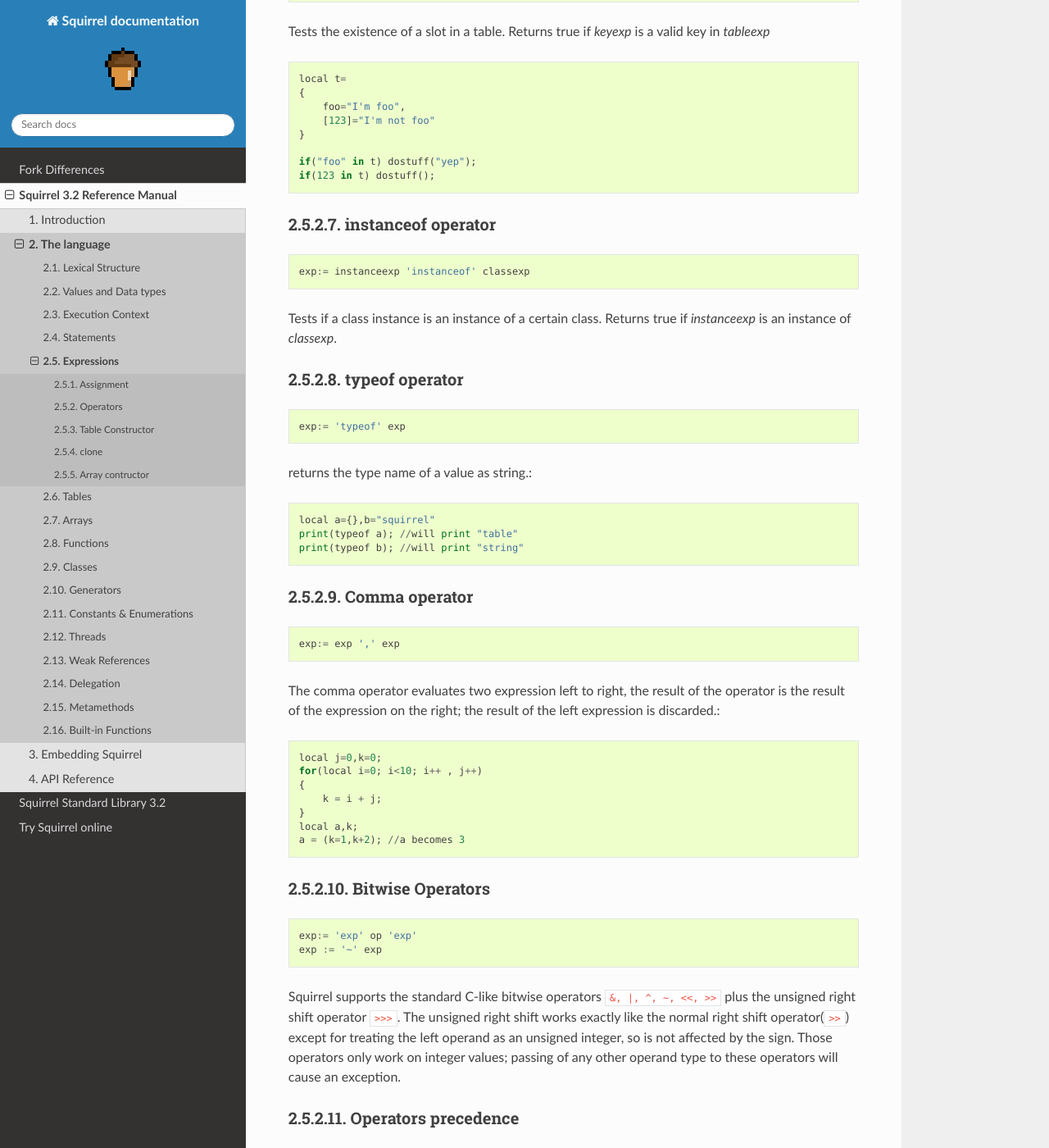
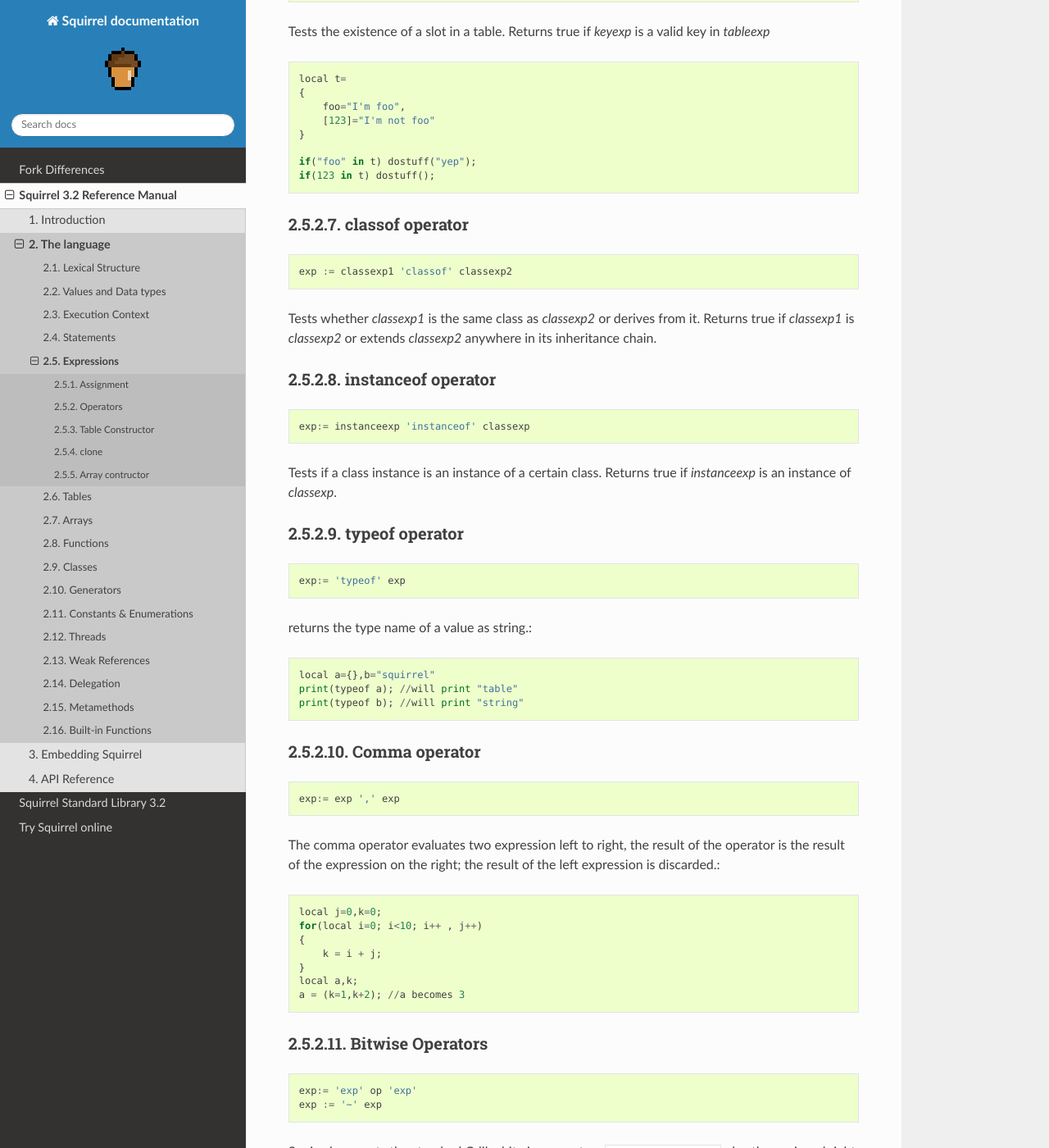
Before and after one commit to nesbox/squirrel, a Sphinx documentation site: the page built from doc/source/reference/language/expressions.rst, in a window 1280 px wide and 1400 px high, scrolled down 2153 px. Shown: the whole window at 82% size. Built offline with Sphinx 7.4.7 and the Read the Docs theme 3.1.0, drawn with Linux system fonts in a browser that asks for light colours.

Commit message:
Added `classof` operator

```diff
--- a/doc/source/differences/index.rst
+++ b/doc/source/differences/index.rst
@@ -19,7 +19,7 @@
 - **_get** metamethod will also affect **in** operator
 - **class instances** now support **foreach** iteration
 - **enum** will use previous integer value incremented by one to assign next value
-
+- **classof** new operator for checking if class extends another class, or is a given class
 ==================
 New functionality
 ==================
--- a/doc/source/reference/language/expressions.rst
+++ b/doc/source/reference/language/expressions.rst
@@ -157,6 +157,20 @@
     if(123 in t) dostuff();
 
 ^^^^^^^^^^^^^^^^^^^
+classof operator
+^^^^^^^^^^^^^^^^^^^
+
+.. index::
+    pair: classof operator; Operators
+
+::
+
+    exp := classexp1 'classof' classexp2
+
+Tests whether *classexp1* is the same class as *classexp2* or derives from it.
+Returns true if *classexp1* is *classexp2* or extends *classexp2* anywhere in its inheritance chain.
+
+^^^^^^^^^^^^^^^^^^^
 instanceof operator
 ^^^^^^^^^^^^^^^^^^^
 
@@ -243,7 +257,7 @@
 +---------------------------------------+-----------+
 | ``<<, >>, >>>``                       |           |
 +---------------------------------------+-----------+
-| ``<, <=, >, >=, instanceof``          |           |
+| ``<, <=, >, >=, classof, instanceof`` |           |
 +---------------------------------------+-----------+
 | ``==, !=, <=>``                       |           |
 +---------------------------------------+-----------+
```
Also changed, not shown: CHANGELOG.md (+1 -0 lines), doc/source/reference/language/classes.rst (+10 -0 lines), doc/source/reference/language/lexical_structure.rst (+7 -7 lines), 8 other files.
